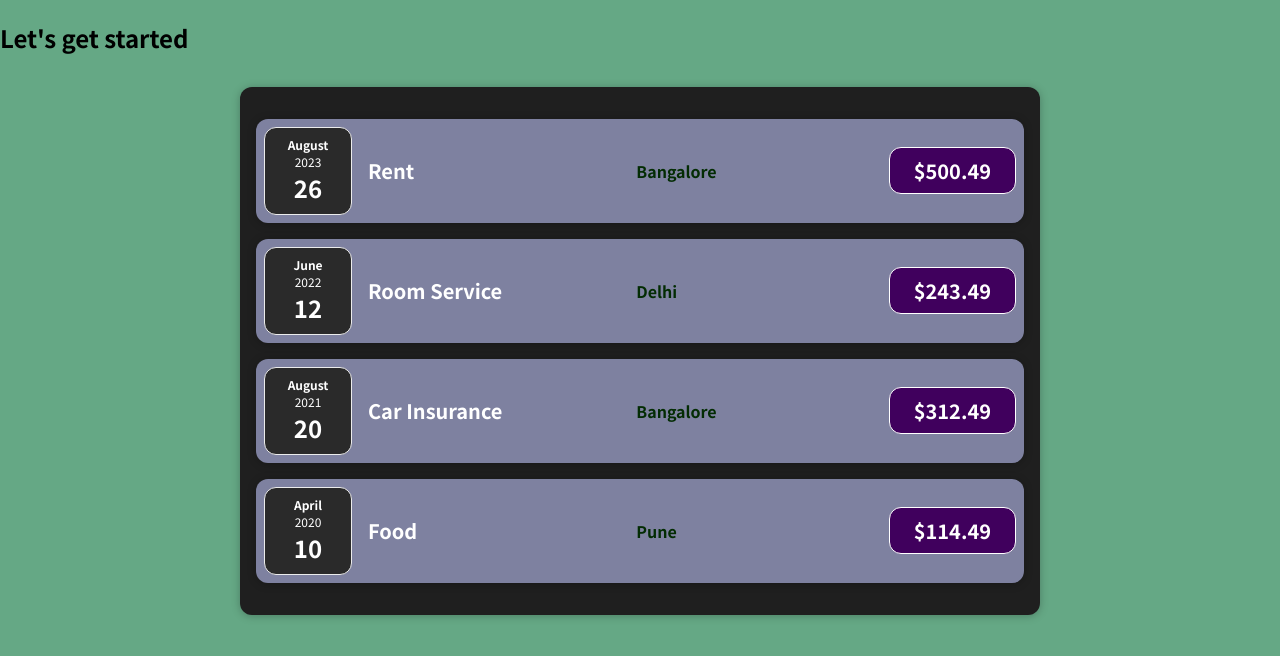
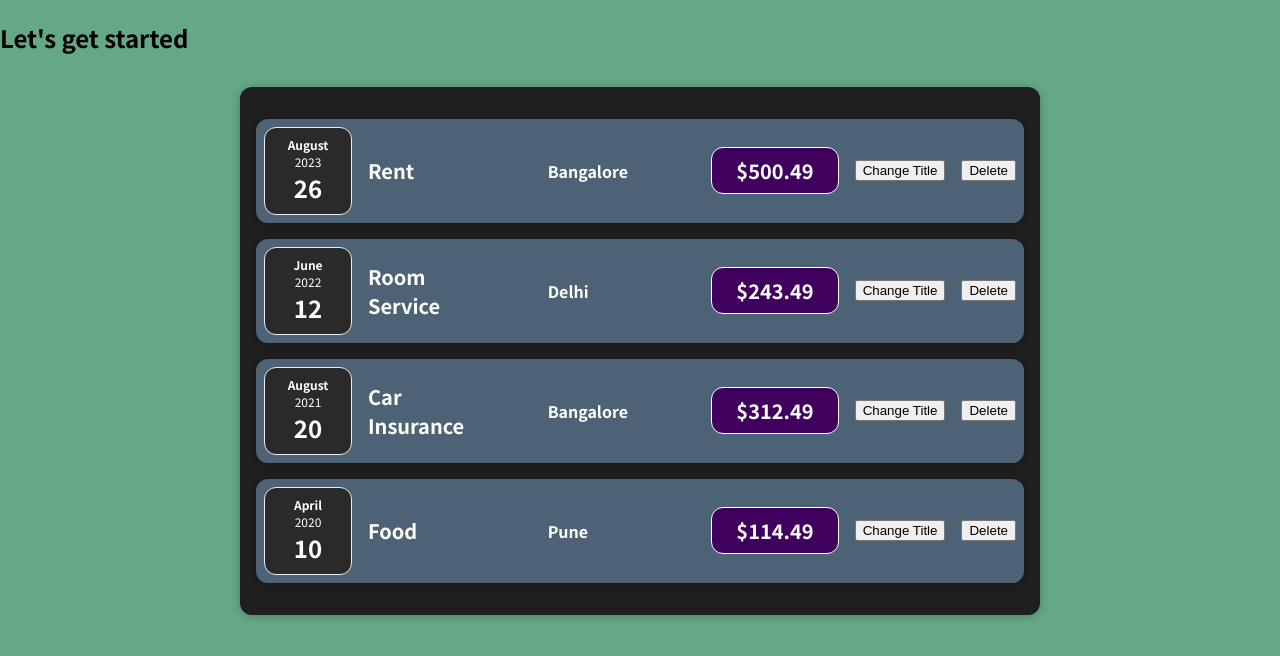
Before and after one commit to kunalrajshah/Expenses-Tracker-by-Reaact-js, a React (Create React App) app in the folder first-react-project/: page / in a window 1280 px wide. Shown: the top 656 px of the page. Built offline with nearby package versions, Linux system fonts and the light colour scheme.

Commit message:
Adding Event Listener on Edit Button

```diff
--- a/first-react-project/src/App.js
+++ b/first-react-project/src/App.js
@@ -1,7 +1,7 @@
 import Expenses from "./Components/All Expenses Rendering/Expenses";
-import React from 'react';
+import React from "react";
 
-const App= () => {
+const App = () => {
   let expenses = [
     {
       id: "e1",
@@ -32,19 +32,18 @@ const App= () => {
       amount: 114.49,
     },
   ];
-  // return (
-  //   <div>
-  //     <h2>Let's get started</h2>
-  //     <Expenses items={expenses} />
-  //   </div>
-  // );
-
-  return React.createElement(
-    'div',
-    {},
-    React.createElement('h2', {}, "Let's get started"),
-    React.createElement(Expenses, { items: expenses })
+  return (
+    // return React.createElement(
+    //   'div',
+    //   {},
+    //   React.createElement('h2', {}, "Let's get started"),
+    //   React.createElement(Expenses, { items: expenses })
+    // );
+    <div>
+      <h2>Let's get started</h2>
+      <Expenses items={expenses} />
+    </div>
   );
-}
+};
 
 export default App;
--- a/first-react-project/src/Components/All Expenses Rendering/ExpenseDetails.css
+++ b/first-react-project/src/Components/All Expenses Rendering/ExpenseDetails.css
@@ -28,7 +28,7 @@
   font-size: 1rem;
   flex: 1;
   margin: 0 1rem;
-  color:rgb(3, 44, 3);
+  color:white
 }
 
 @media (min-width: 580px) {
--- a/first-react-project/src/Components/All Expenses Rendering/ExpenseDetails.js
+++ b/first-react-project/src/Components/All Expenses Rendering/ExpenseDetails.js
@@ -1,12 +1,22 @@
 import "./ExpenseDetails.css";
+import React,{useState} from "react";
 
-function ExpenseDetails(props) {
+const ExpenseDetails= (props) => {
   // Here props consist title,location,amount as an object.
+  const [title,setTitle]=useState(props.title);
+  // usestate return Array which consist two variable one is variable and other is function.
+  // Use Array Destructuring
+  const clickHandler=()=>{
+    setTitle(prompt('Enter New title'));
+  }
+
   return (
     <div className="expense-item__description">
-      <h2>{props.title}</h2>
+      <h2>{title}</h2>
       <h3 className="location">{props.location}</h3>
       <div className="expense-item__price">${props.amount}</div>
+      <button onClick={clickHandler}>Change Title</button>
+      <button>Delete</button>
     </div>
   );
 }
--- a/first-react-project/src/Components/All Expenses Rendering/ExpenseItem.css
+++ b/first-react-project/src/Components/All Expenses Rendering/ExpenseItem.css
@@ -6,5 +6,5 @@
   padding: 0.5rem;
   margin: 1rem 0;
   border-radius: 12px;
-  background-color: #7e81a0;
+  background-color: #4d6275;
 }
```
